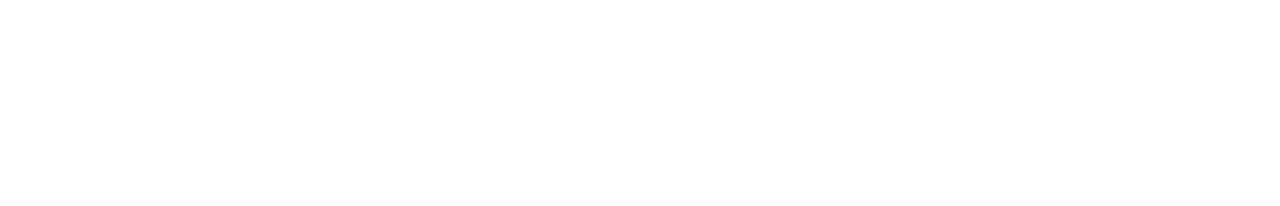
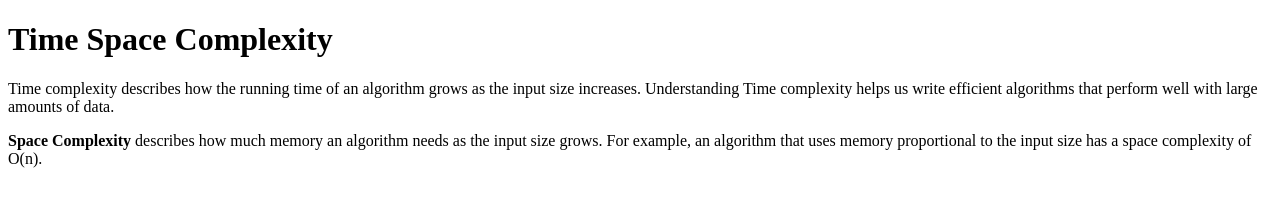
Before and after one commit to acciojob/time-and-space-complexity-Lalkrishnabommidi, a website: page main.html in a window 1280 px wide. Drawn offline with Linux system fonts and the light colour scheme.

Commit message:
created a submission

```diff
--- a/main.html
+++ b/main.html
@@ -4,12 +4,23 @@
 
 <head>
 	<link rel="stylesheet" href="styles.css">
+<title>Time and Space Complexity</title>
 </head>
 
 <body>
 	<!-- the entire body must be written by student -->
     <script type="text/javascript" src="./script.js">
 </script>
+ <h1>Time Space Complexity</h1>
+
+    <p>
+        Time complexity describes how the running time of an algorithm grows as the input size increases. Understanding Time complexity helps us write efficient algorithms that perform well with large amounts of data.
+    </p>
+
+    <p>
+        <b>Space Complexity</b> describes how much memory an algorithm needs as the input size grows. For example, an algorithm that uses memory proportional to the input size has a space complexity of O(n).
+    </p>
+
 
 </body>
 
```
